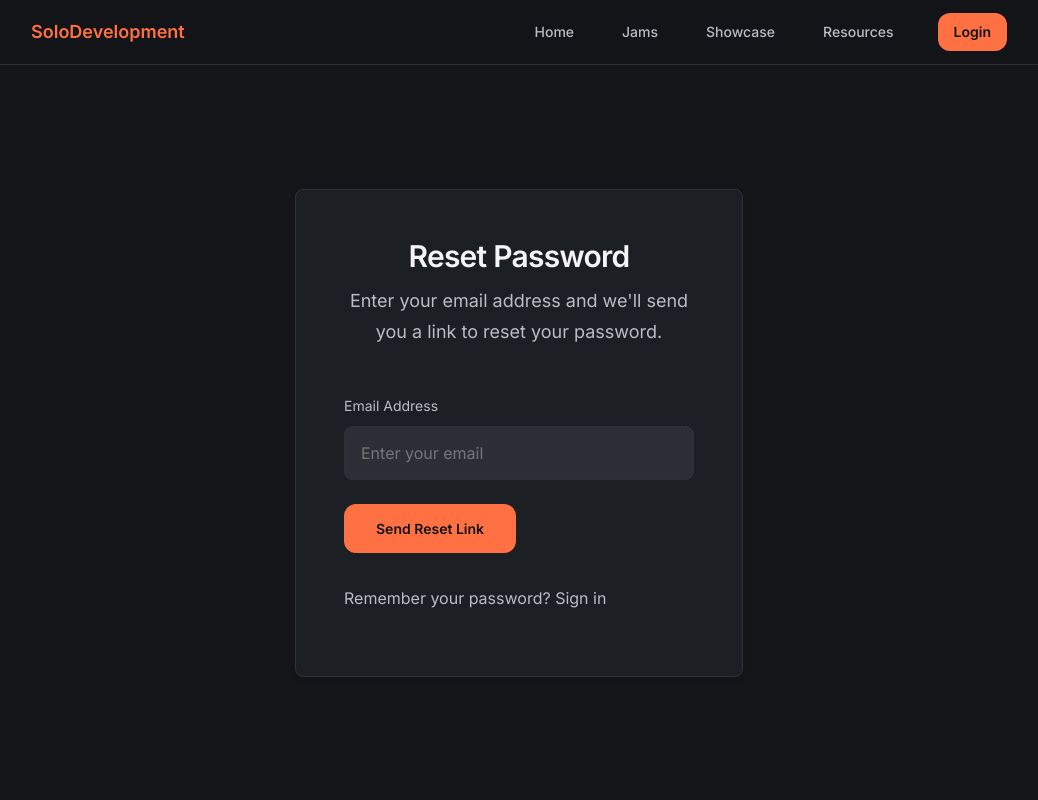
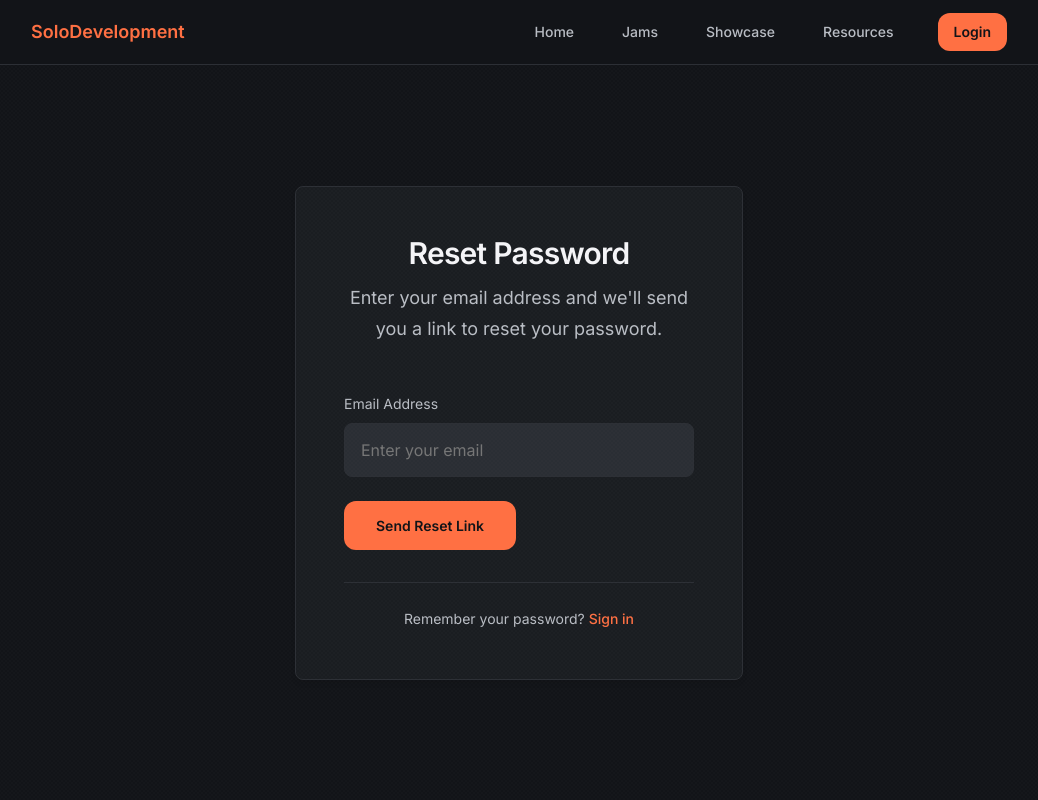
Before and after one commit to CharlesKleeven/solodevelopment, a React (Create React App) app in the folder client/: page /forgot-password in a window 1280 px wide. Shown: the top 800 px of the page, without its empty margins (121-1159 px from the left). Built offline with nearby package versions, Linux system fonts and the light colour scheme; no server answers.

Commit message:
Fixed reset password API route, minor styling, and added auth limitng back

```diff
--- a/client/src/pages/ForgotPassword.tsx
+++ b/client/src/pages/ForgotPassword.tsx
@@ -16,7 +16,7 @@ const ForgotPassword: React.FC = () => {
     setMessage('');
 
     try {
-      const response = await api.post('/auth/forgot-password', { email });
+      const response = await api.post('/api/auth/forgot-password', { email });
       setMessage(response.data.message);
       setEmail(''); // Clear form on success
     } catch (err: any) {
--- a/client/src/pages/Support.tsx
+++ b/client/src/pages/Support.tsx
@@ -54,13 +54,13 @@ const Support: React.FC = () => {
 
           {success && (
             <div className="success-message">
-              ✅ Message sent successfully! We'll get back to you soon.
+              Message sent successfully! We'll get back to you soon.
             </div>
           )}
 
           {error && (
             <div className="error-message">
-              ❌ {error}
+              {error}
             </div>
           )}
 
--- a/client/src/pages/auth.css
+++ b/client/src/pages/auth.css
@@ -133,6 +133,31 @@
     opacity: 0.8;
 }
 
+.auth-footer {
+    text-align: center;
+    padding-top: var(--space-6);
+    border-top: 1px solid var(--border-subtle);
+    margin-top: var(--space-6);
+}
+
+.auth-footer p {
+    font-size: var(--text-sm);
+    color: var(--text-secondary);
+    margin: 0;
+}
+
+.auth-footer a {
+    color: var(--color-accent);
+    text-decoration: none;
+    font-weight: 500;
+    transition: opacity var(--transition);
+}
+
+.auth-footer a:hover {
+    opacity: 0.8;
+    text-decoration: underline;
+}
+
 /* Forgot password link */
 .forgot-password-link {
     margin-top: var(--space-2);
```
Also changed, not shown: 2 other files (tests, documents, lock files or other folders).
